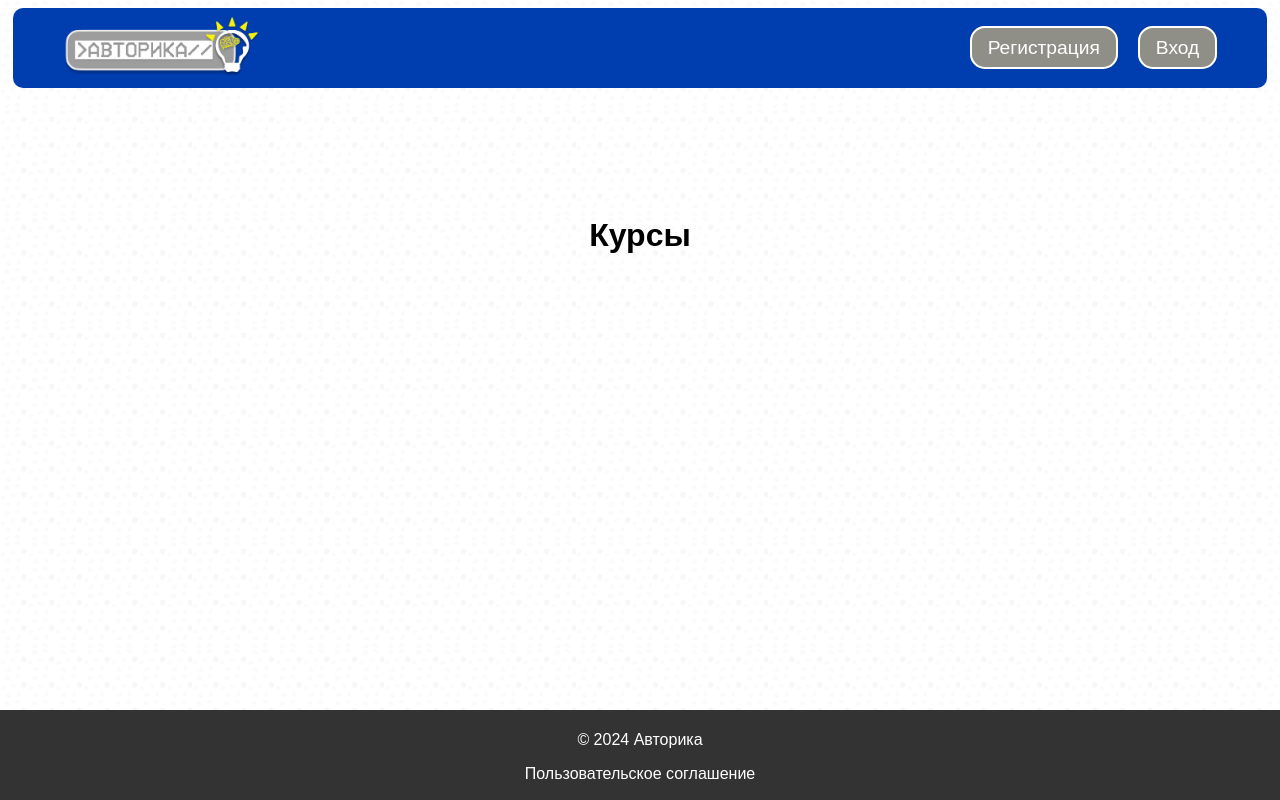
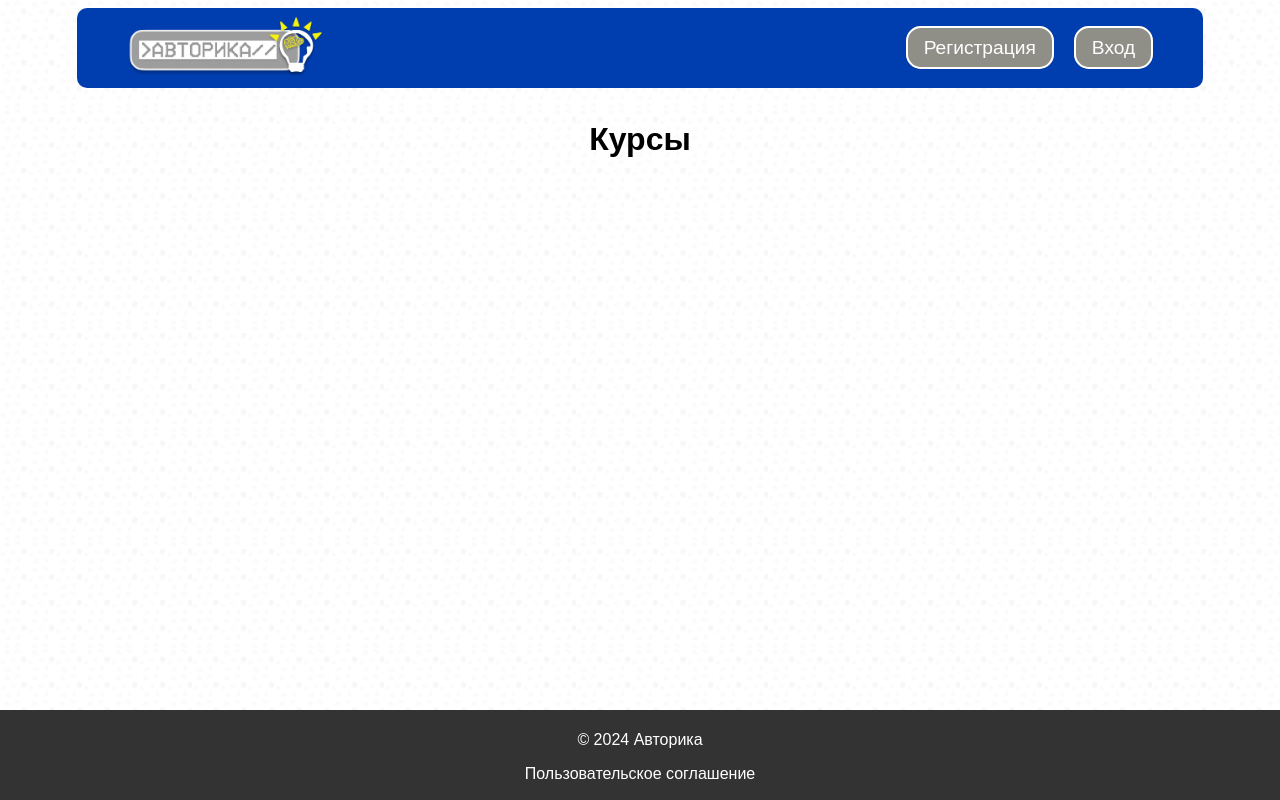
Before and after one commit to rutapsz/educational-platform, a React (Create React App) app: page / in a window 1280 px wide. Built offline with nearby package versions, Linux system fonts and the light colour scheme.

Commit message:
Update Header.css
фиксирован хедер

```diff
--- a/src/components/Header.css
+++ b/src/components/Header.css
@@ -6,7 +6,7 @@ body, html {
 }
 
 header {
-  /* position: fixed; */
+  position: fixed;
   top: 0vh;
   left: 5vw;
   right: 5vw;
```
